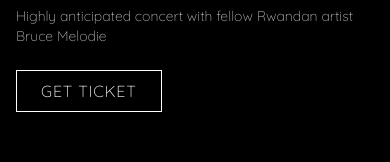
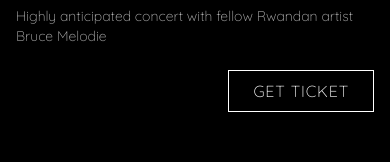
Before and after one commit to Kgadrw/theben-frontend, a Next.js app: page /tour in a window 390 px wide. Shown: the part 434-596 px from the top of the page. Built offline with nearby package versions, Linux system fonts and the light colour scheme; no server answers; a web font is replaced by a local one.

Commit message:
Remove navbar underlines and align Get Ticket button to right on mobile

```diff
--- a/components/Tours.tsx
+++ b/components/Tours.tsx
@@ -93,7 +93,7 @@
                       {tour.description}
                     </p>
                   </div>
-                  <div className="flex-shrink-0">
+                  <div className="flex-shrink-0 self-end md:self-auto">
                     <a
                       href={tour.ticketUrl || '#'}
                       target={tour.ticketUrl && tour.ticketUrl !== '#' ? '_blank' : undefined}
```
